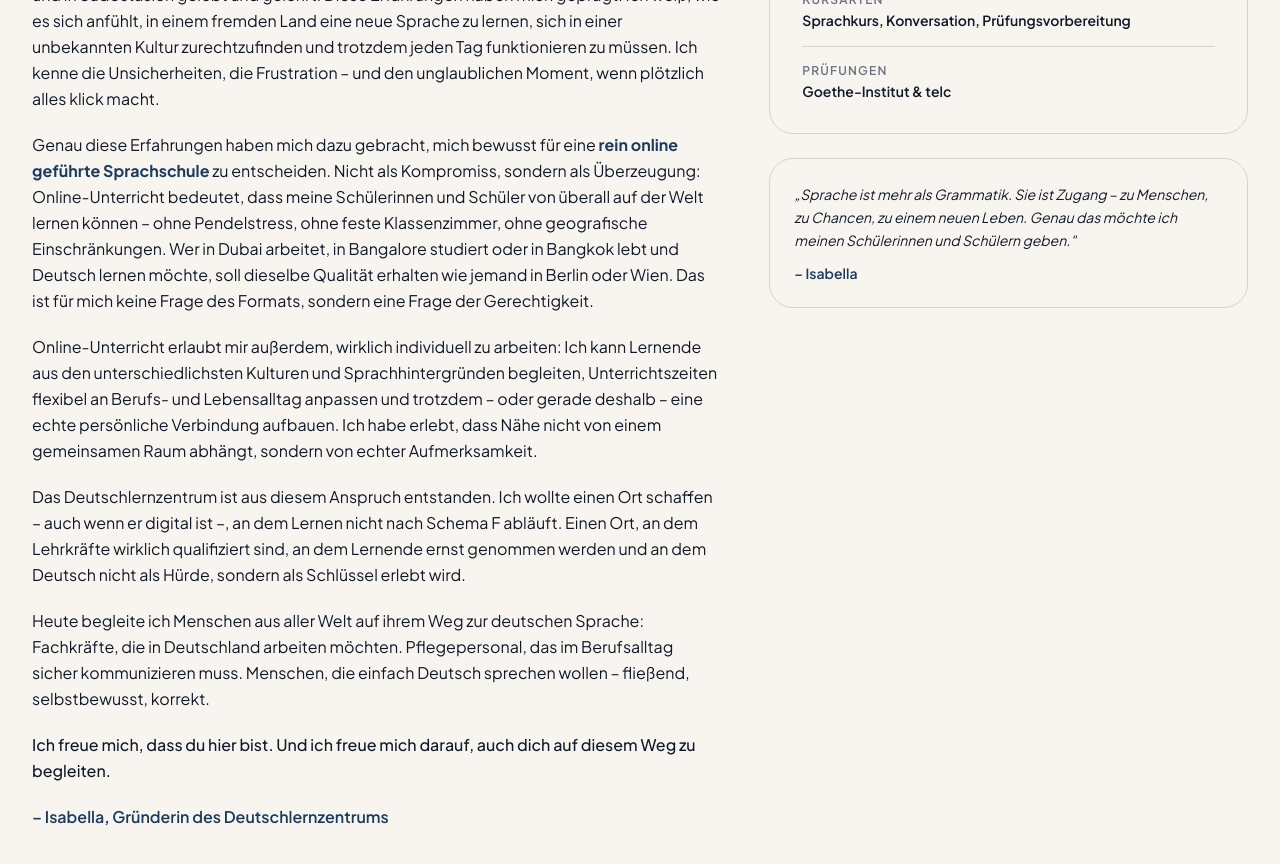
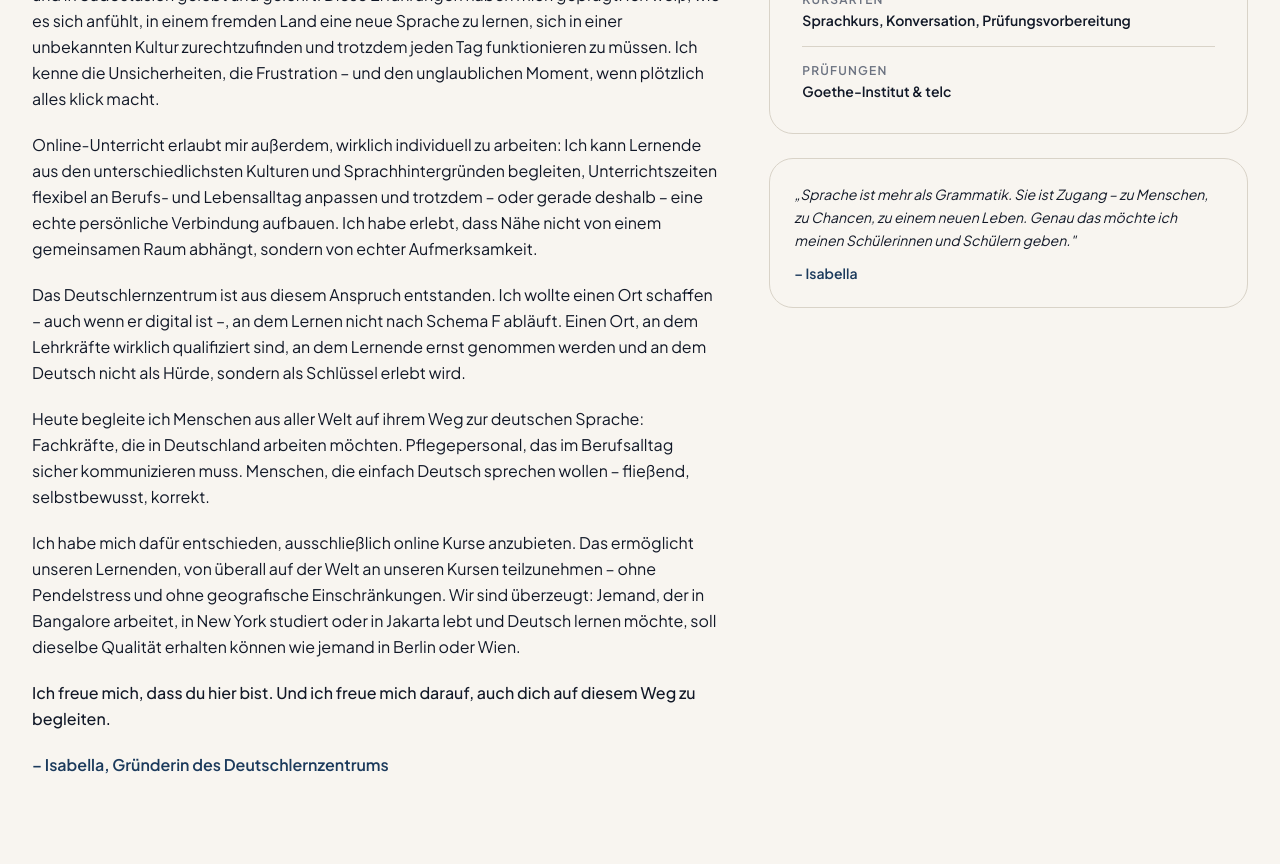
Before and after one commit to isagthub/deutschlernzentrum, a Next.js app: page /uber-uns in a window 1280 px wide. Shown: the part 1200-2064 px from the top of the page. Built offline with nearby package versions, Linux system fonts and the light colour scheme.

Commit message:
Local Commit: 2026-05-13T11:15:28.037Z - Updated `/uber-uns` page with the user's exact wording: replaced the previous "online school" paragraph (Dubai/Bangalore/Bangkok) with the four provided paragraphs, including the new closing paragraph mentioning Bangalore, New York, and Jakarta

```diff
--- a/src/app/uber-uns/page.tsx
+++ b/src/app/uber-uns/page.tsx
@@ -118,9 +118,6 @@ export default function UeberUnsPage() {
                     Mein Weg hat mich durch viele Länder geführt – ich habe in Europa, im Nahen Osten, in Indien und in Südostasien gelebt und gelehrt. Diese Erfahrungen haben mich geprägt: Ich weiß, wie es sich anfühlt, in einem fremden Land eine neue Sprache zu lernen, sich in einer unbekannten Kultur zurechtzufinden und trotzdem jeden Tag funktionieren zu müssen. Ich kenne die Unsicherheiten, die Frustration – und den unglaublichen Moment, wenn plötzlich alles klick macht.
                   </p>
                   <p>
-                    Genau diese Erfahrungen haben mich dazu gebracht, mich bewusst für eine <strong className="text-primary">rein online geführte Sprachschule</strong> zu entscheiden. Nicht als Kompromiss, sondern als Überzeugung: Online-Unterricht bedeutet, dass meine Schülerinnen und Schüler von überall auf der Welt lernen können – ohne Pendelstress, ohne feste Klassenzimmer, ohne geografische Einschränkungen. Wer in Dubai arbeitet, in Bangalore studiert oder in Bangkok lebt und Deutsch lernen möchte, soll dieselbe Qualität erhalten wie jemand in Berlin oder Wien. Das ist für mich keine Frage des Formats, sondern eine Frage der Gerechtigkeit.
-                  </p>
-                  <p>
                     Online-Unterricht erlaubt mir außerdem, wirklich individuell zu arbeiten: Ich kann Lernende aus den unterschiedlichsten Kulturen und Sprachhintergründen begleiten, Unterrichtszeiten flexibel an Berufs- und Lebensalltag anpassen und trotzdem – oder gerade deshalb – eine echte persönliche Verbindung aufbauen. Ich habe erlebt, dass Nähe nicht von einem gemeinsamen Raum abhängt, sondern von echter Aufmerksamkeit.
                   </p>
                   <p>
@@ -128,6 +125,9 @@ export default function UeberUnsPage() {
                   </p>
                   <p>
                     Heute begleite ich Menschen aus aller Welt auf ihrem Weg zur deutschen Sprache: Fachkräfte, die in Deutschland arbeiten möchten. Pflegepersonal, das im Berufsalltag sicher kommunizieren muss. Menschen, die einfach Deutsch sprechen wollen – fließend, selbstbewusst, korrekt.
+                  </p>
+                  <p>
+                    Ich habe mich dafür entschieden, ausschließlich online Kurse anzubieten. Das ermöglicht unseren Lernenden, von überall auf der Welt an unseren Kursen teilzunehmen – ohne Pendelstress und ohne geografische Einschränkungen. Wir sind überzeugt: Jemand, der in Bangalore arbeitet, in New York studiert oder in Jakarta lebt und Deutsch lernen möchte, soll dieselbe Qualität erhalten können wie jemand in Berlin oder Wien.
                   </p>
                   <p className="font-medium text-foreground">
                     Ich freue mich, dass du hier bist. Und ich freue mich darauf, auch dich auf diesem Weg zu begleiten.
```
